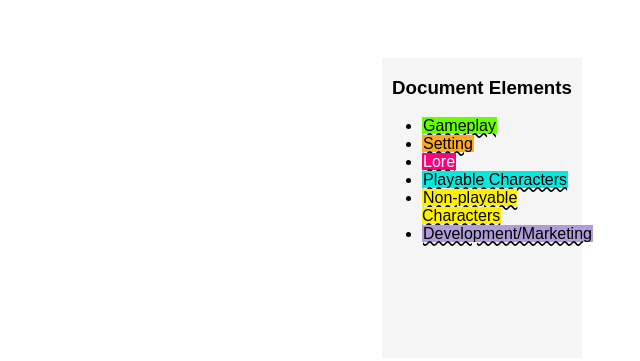
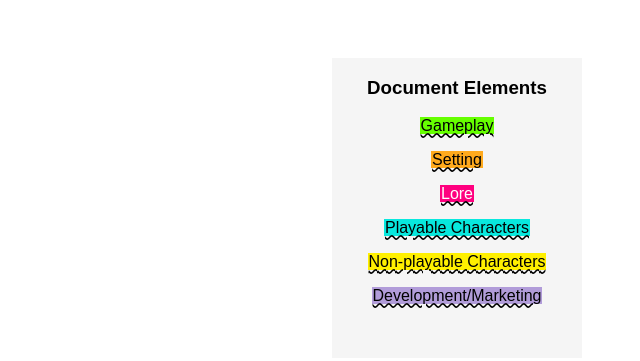
Before and after one commit to MasonG27/GameDesignAnalysis, a plain HTML site: page Website/legend.html in a window 1280 px wide. Shown: the whole page, without its empty margins (640-1280 px from the left). Drawn offline with Linux system fonts and the light colour scheme.

Commit message:
Final website update for the night, but xslt needs edited for html pages

```diff
--- a/Website/legend.html
+++ b/Website/legend.html
@@ -5,16 +5,14 @@
         <link type="text/css" href="style.css" rel="stylesheet"/>
     </head>
     <body>
-        <div class=legend>
-            <h3 style="text-align: center;">Document Elements</h3>
-            <ul>
-                <li><span class="GP">Gameplay</span></li>
-                <li><span class="setting">Setting</span></li>
-                <li><span class="lore">Lore</span></li>
-                <li><span class="PC">Playable Characters</span></li>
-                <li><span class="NPC">Non-playable Characters</span></li>
-                <li><span class="dev">Development/Marketing</span></li>
-            </ul>
+        <div class="column">
+            <h3>Document Elements</h3>
+                <p><span class="GP">Gameplay</span></p>
+                <p><span class="setting">Setting</span></p>
+                <p><span class="lore">Lore</span></p>
+                <p><span class="PC">Playable Characters</span></p>
+                <p><span class="NPC">Non-playable Characters</span></p>
+                <p><span class="dev">Development/Marketing</span></p>
         </div>
     </body>
 </html>
--- a/Website/style.css
+++ b/Website/style.css
@@ -14,11 +14,12 @@
 }
 
 /* Legend CSS */
-.legend {
-  float: right;
-  width: 200px;
-  height: 300px;
-  background-color: #F5F5F5;
+.column {
+    float: right;
+    width: 250px;
+    height: 300px;
+    background-color: #F5F5F5;
+    text-align: center;
 }
 
 /* Main CSS */
```
Also changed, not shown: Website/diablo.html (+3 -3 lines), Website/wasteland2.html (+6 -5 lines).
